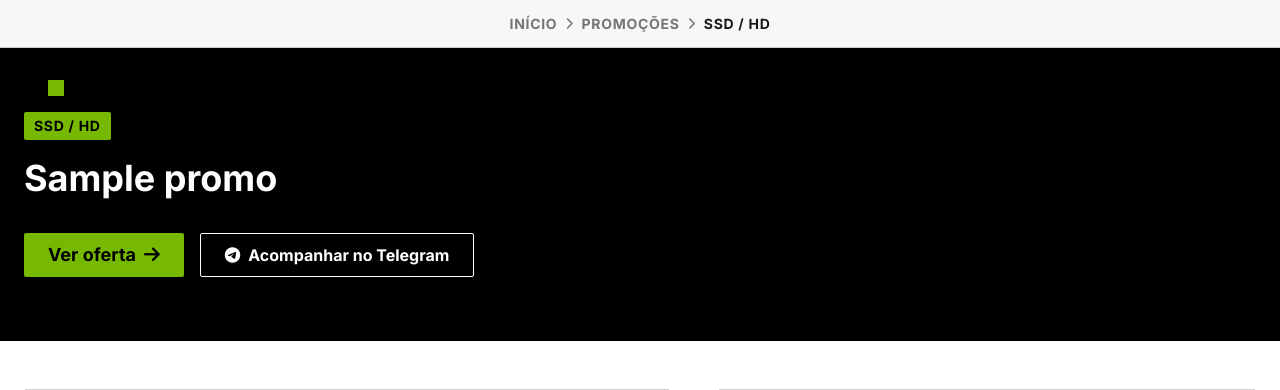
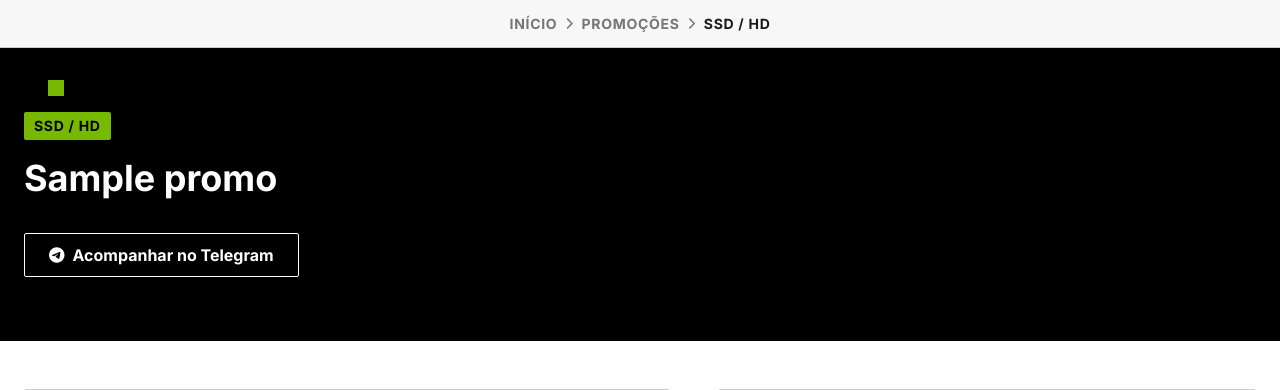
Before and after one commit to andresperes33/andrebot, a Django app: page /promos/1/ in a window 1280 px wide. Shown: the part 97-487 px from the top of the page. Run offline with Django 5.2, Linux system fonts and the light colour scheme; tables that the repository leaves empty hold one stand-in row (values such as "Sample post"); grey boxes marked "Sample" are stand-in pictures; parts of the project's set-up code (start-up, migrations or seed data) failed here and were passed over.

Commit message:
Promo detalhe: remove botao Ver oferta do topo

```diff
--- a/bot/templates/bot/promo_detail.html
+++ b/bot/templates/bot/promo_detail.html
@@ -44,9 +44,6 @@
         </div>
         <h1 class="detail-title">{{ promo.titulo }}</h1>
         <div class="detail-actions">
-            {% if promo.link_afiliado %}
-            <a href="{{ promo.link_afiliado }}" target="_blank" rel="nofollow sponsored" class="btn btn-primary btn-lg">Ver oferta <i class="fas fa-arrow-right"></i></a>
-            {% endif %}
             <a href="https://t.me/Nitro_Tech_1" target="_blank" class="btn btn-outline-on-dark"><i class="fab fa-telegram-plane"></i> Acompanhar no Telegram</a>
         </div>
     </div>
```
